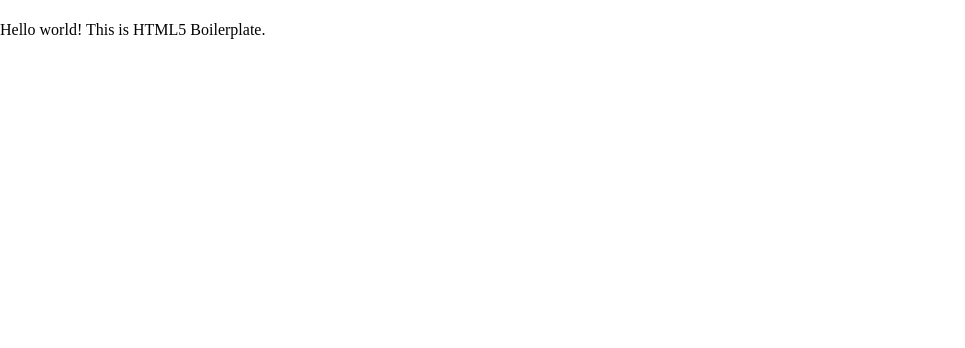
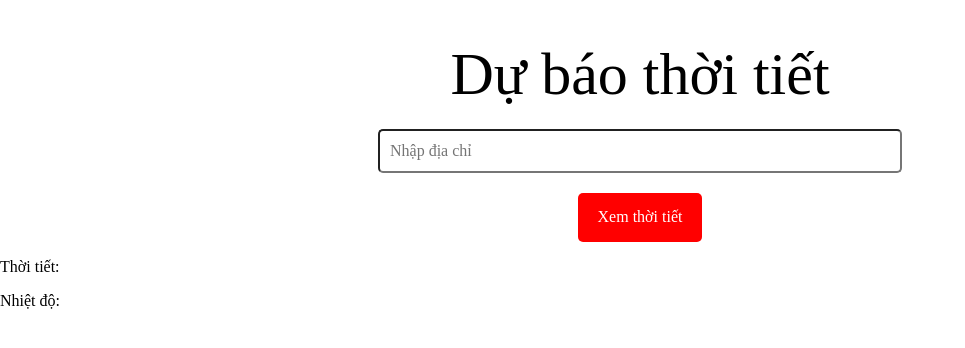
Before and after one commit to nhatnv6767/weatherAm, a website built with Parcel: page index.html in a window 1280 px wide. Shown: the whole page, without its empty margins (0-965 px from the left). Built offline with nearby package versions, Linux system fonts and the light colour scheme.

Commit message:
weather form 2

```diff
--- a/css/style.css
+++ b/css/style.css
@@ -0,0 +1,28 @@
+.title {
+    text-align: center;
+    font-size: 60px;
+    font-weight: 500;
+    margin-bottom: 20px;
+}
+
+.form-control {
+    display: block;
+    width: 500px;
+    margin: auto;
+    height: 40px;
+    border-radius: 5px;
+    padding: 0 10px;
+}
+
+.btn-controls {
+    margin-top: 20px;
+    text-align: center;
+}
+
+.btn-submit {
+    background-color: red;
+    padding: 15px 20px;
+    border: none;
+    border-radius: 5px;
+    color: #ffffff;
+}
--- a/index.html
+++ b/index.html
@@ -23,9 +23,24 @@
 </head>
 
 <body>
-    <h1></h1>
+<h1 class="title">Dự báo thời tiết</h1>
+<input
+        type="text"
+        placeholder="Nhập địa chỉ"
+        id="txtAddress"
+        class="form-control"
+/>
+<div class="btn-controls">
+    <button class="btn-submit" onclick="main()">Xem thời tiết</button>
+</div>
+
+<p>Thời tiết: <span id="summaryText"></span></p>
+<p>Nhiệt độ: <span id="temperatureText"></span></p>
+<script
+        src="https://polyfill.io/v3/polyfill.min.js?features=Array.from,Promise,Symbol,Object.setPrototypeOf,Object.getOwnPropertySymbols"></script>
+<script src="https://cdn.jsdelivr.net/npm/superagent"></script>
 <!-- Add your site or application content here -->
-  <p>Hello world! This is HTML5 Boilerplate.</p>
+
 <script src="js/vendor/modernizr-3.11.2.min.js"></script>
 <script src="js/plugins.js"></script>
 <script src="js/main.js"></script>
```
Lines whose indentation alone changed are shown as unchanged.
